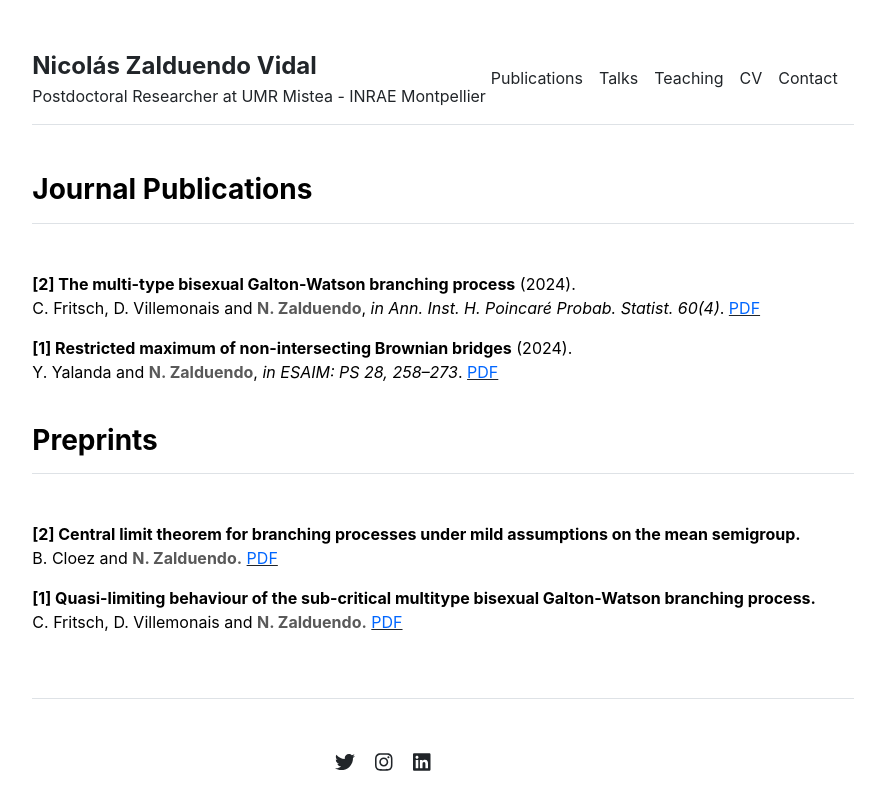
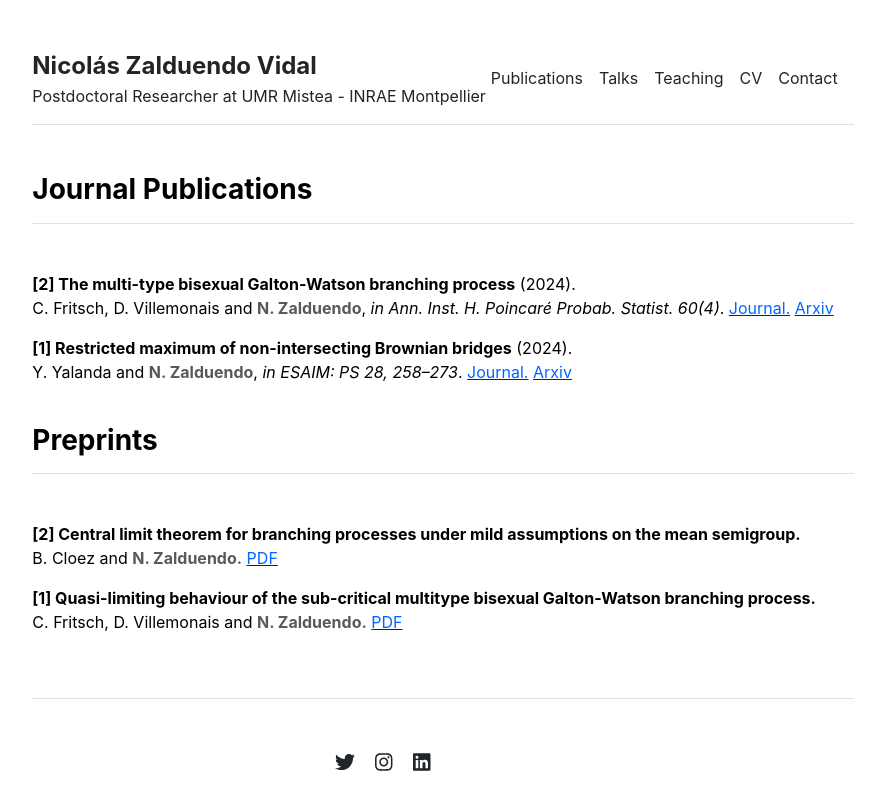
Before and after one commit to nzalduendo/nzalduendo.github.io, a Jekyll site: the page built from publications.md, in a window 1280 px wide. Shown: the top 810 px of the page, without its empty margins (197-1066 px from the left). Built offline with Jekyll 4.4.1, drawn with Linux system fonts in a browser that asks for light colours.

Commit message:
Update publications.html

```diff
--- a/_includes/publications.html
+++ b/_includes/publications.html
@@ -14,9 +14,9 @@
     <h3 class="fw-bold border-bottom pb-3 mb-5">Journal Publications</h3>
       {% for item in site.data.publications.journal %}
         {% if item.contributors == 'None' %}
-          <p><b>{{ item.number }} {{ item.name }}</b> ({{ item.year }}).<br><b><font color="#595959">N. Zalduendo</font></b>, <em>in {{ item.journal }}</em>. <a href="{{ item.url }}"><font color="#0066ff">Journal</font></a>. <a href="{{ item.arxiv }}"><font color="#0066ff">Arxiv</font></a></p>
+          <p><b>{{ item.number }} {{ item.name }}</b> ({{ item.year }}).<br><b><font color="#595959">N. Zalduendo</font></b>, <em>in {{ item.journal }}</em>. <a href="{{ item.url }}"><font color="#0066ff">Journal.</font></a> <a href="{{ item.arxiv }}"><font color="#0066ff">Arxiv</font></a></p>
         {% else %}
-          <p><b>{{ item.number }} {{ item.name }}</b> ({{ item.year }}).<br>{{ item.contributors }} and <b><font color="#595959">N. Zalduendo</font></b>, <em>in {{ item.journal }}</em>. <a href="{{ item.url }}"><font color="#0066ff">PDF</font></a></p>
+          <p><b>{{ item.number }} {{ item.name }}</b> ({{ item.year }}).<br>{{ item.contributors }} and <b><font color="#595959">N. Zalduendo</font></b>, <em>in {{ item.journal }}</em>. <a href="{{ item.url }}"><font color="#0066ff">Journal.</font></a> <a href="{{ item.arxiv }}"><font color="#0066ff">Arxiv</font></a></p>
         {% endif %}
     {% endfor %}
     <br>
```
